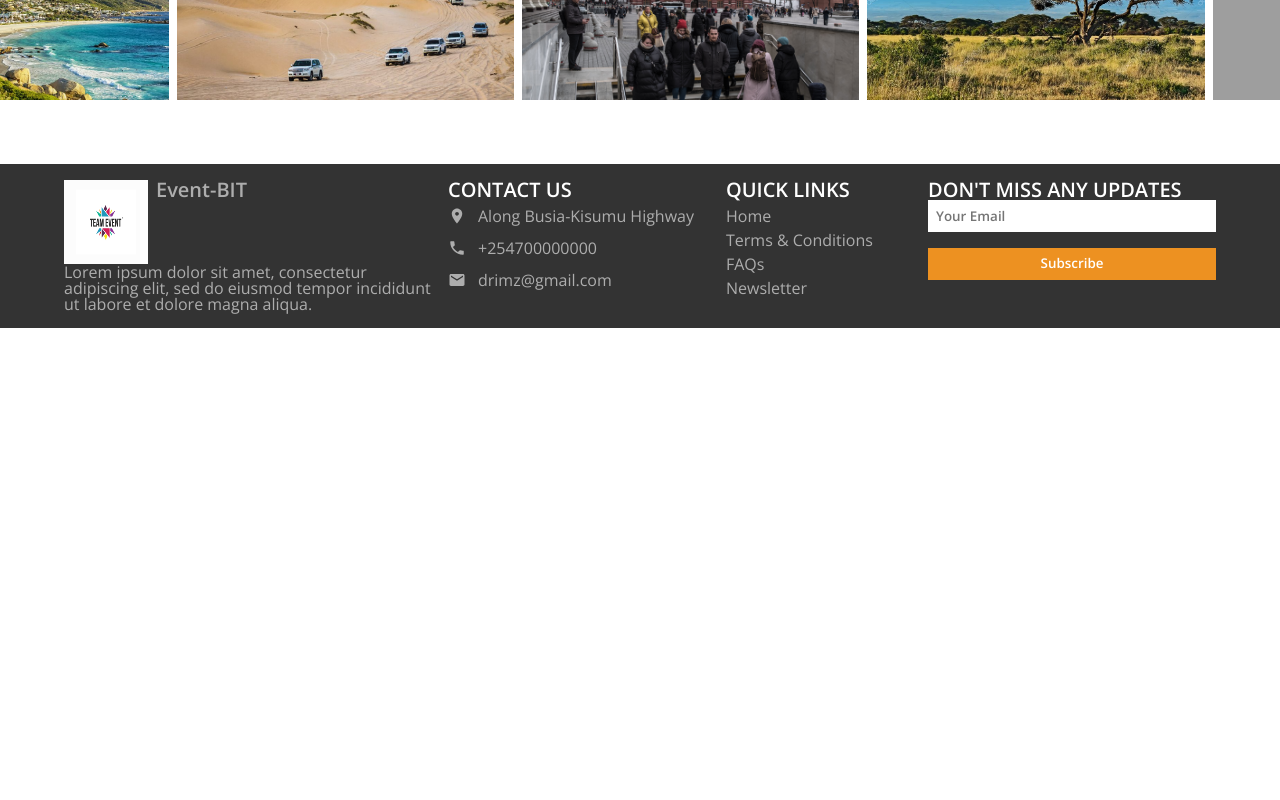
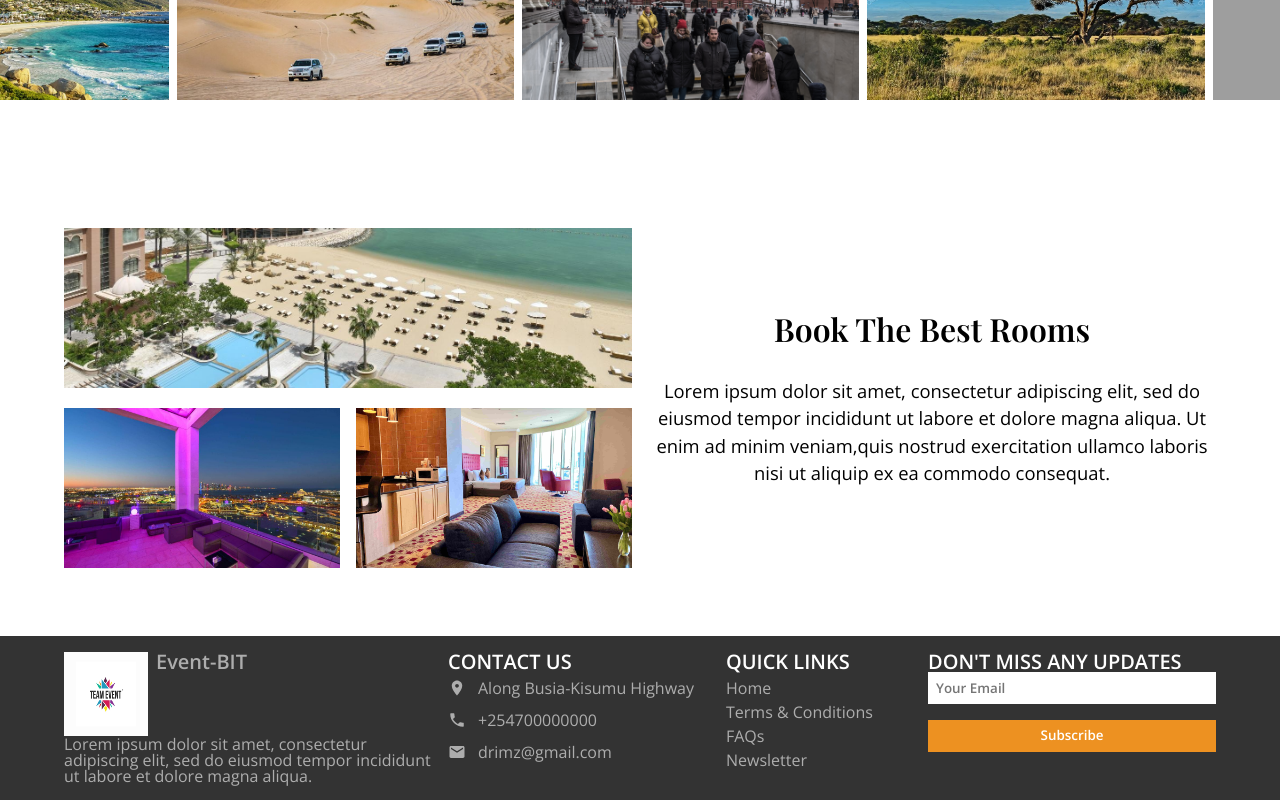
Before and after one commit to Snowkids-code/events-www, a React (Create React App) app: page / in a window 1280 px wide. Shown: the part 1848-2648 px from the top of the page. Before the commit the page ends 2176 px from the top, so only its background shows below. Built offline with nearby package versions, Linux system fonts and the light colour scheme; grey boxes are pictures that could not be loaded; a web font is replaced by a local one.

Commit message:
rooms component done

```diff
--- /dev/null
+++ b/src/components/Home/Rooms.js
@@ -0,0 +1,32 @@
+import React from "react";
+
+function Rooms() {
+  return (
+    <div className="rooms-container">
+      <div className="rooms-wrapper">
+        <div className="left-container">
+          <div className="top-rooms-container">
+            <img alt="image" src="/images/doha-view.jpg" layout="fill" />
+          </div>
+          <div className="left-rooms-container">
+            <img alt="image" src="/images/doha-balcony.jpeg" layout="fill" />
+          </div>
+          <div className="right-rooms-container">
+            <img alt="image" src="/images/doha-room.jpeg" layout="fill" />
+          </div>
+        </div>
+        <div className="right-container">
+          <h2>Book The Best Rooms</h2>
+          <p>
+            Lorem ipsum dolor sit amet, consectetur adipiscing elit, sed do
+            eiusmod tempor incididunt ut labore et dolore magna aliqua. Ut enim
+            ad minim veniam,quis nostrud exercitation ullamco laboris nisi ut
+            aliquip ex ea commodo consequat.
+          </p>
+        </div>
+      </div>
+    </div>
+  );
+}
+
+export default Rooms;
--- a/src/pages/homepage/Homepage.js
+++ b/src/pages/homepage/Homepage.js
@@ -4,6 +4,7 @@ import HomeDescription from "../../components/Home/HomeDescription";
 import HomeFeatures from "../../components/Home/HomeFeatures";
 import Places from "../../components/Home/Places";
 import Position from "../../components/Home/Position";
+import Rooms from "../../components/Home/Rooms";
 import Footer from "../../components/Layout/Footer";
 import Navbar from "../../components/Layout/Navbar";
 
@@ -15,6 +16,7 @@ function Homepage() {
       <HomeDescription />
       <Position />
       <Places />
+      <Rooms />
     </div>
   );
 }
--- /dev/null
+++ b/src/scss/components/_home-rooms.scss
@@ -0,0 +1,89 @@
+.rooms-container {
+  @extend .primary-container;
+  padding: 4rem 0;
+
+  .rooms-wrapper {
+    grid-area: main;
+    display: grid;
+    grid-template-columns: repeat(2, 1fr);
+    gap: 1rem;
+
+    @media screen and (max-width: 1000px) {
+      grid-template-columns: 1fr;
+      grid-template-areas:
+        "top"
+        "bottom";
+      gap: 2rem;
+    }
+
+    .left-container {
+      display: grid;
+      grid-template-areas:
+        "top top"
+        "left right";
+      gap: 1rem;
+
+      @media screen and (max-width: 1000px) {
+        grid-area: bottom;
+      }
+
+      @media screen and (max-width: 600px) {
+        grid-template-areas:
+          "top"
+          "left"
+          "right";
+      }
+
+      .top-rooms-container {
+        grid-area: top;
+        position: relative;
+
+        img {
+          object-fit: cover;
+          @include square(100%);
+          max-height: 10rem;
+        }
+      }
+
+      .left-rooms-container {
+        grid-area: left;
+        position: relative;
+
+        img {
+          object-fit: cover;
+          @include square(100%);
+          max-height: 10rem;
+        }
+      }
+
+      .right-rooms-container {
+        grid-area: right;
+        position: relative;
+
+        img {
+          object-fit: cover;
+          @include square(100%);
+          max-height: 10rem;
+        }
+      }
+    }
+
+    .right-container {
+      @include flex(center, center, column);
+      text-align: center;
+
+      @media screen and (max-width: 1000px) {
+        grid-area: top;
+      }
+
+      h2 {
+        @include font-heading($heading-font-size, 550, black, 1);
+      }
+
+      p {
+        margin-top: 2rem;
+        @include font-body($body-font-size, 400, black, 1.5);
+      }
+    }
+  }
+}
--- a/src/scss/main.scss
+++ b/src/scss/main.scss
@@ -19,3 +19,4 @@
 @import "components/home-description";
 @import "components/position";
 @import "components/places";
+@import "components/home-rooms"
```
